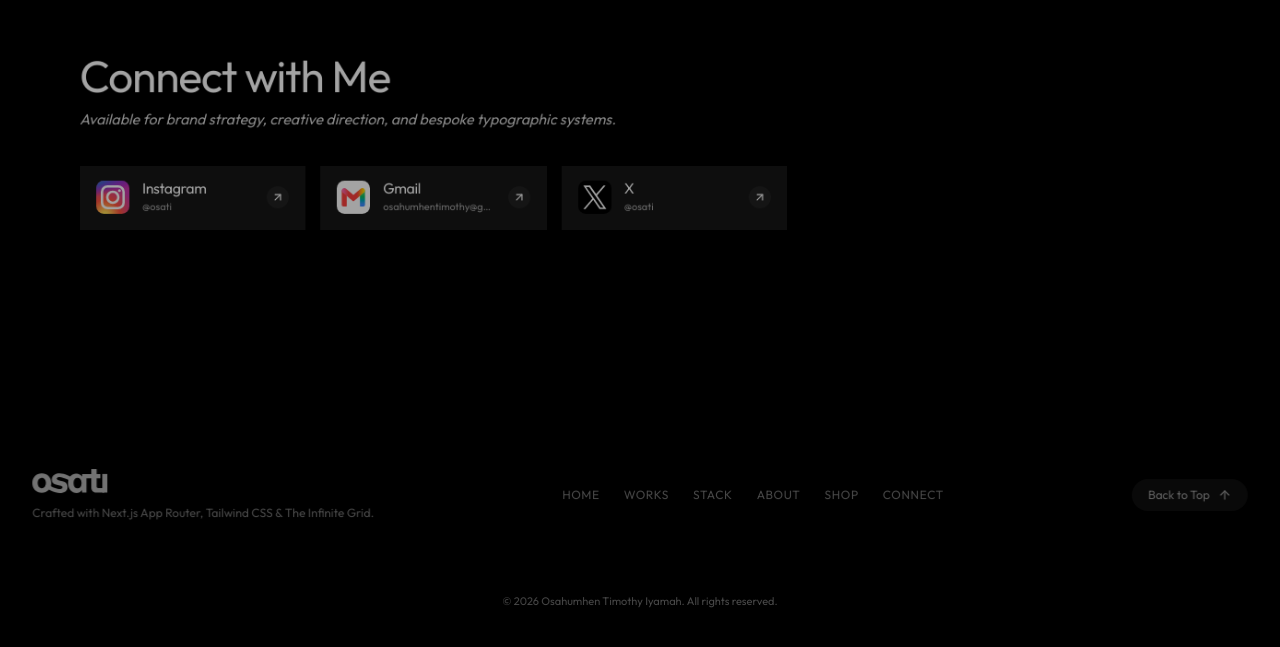
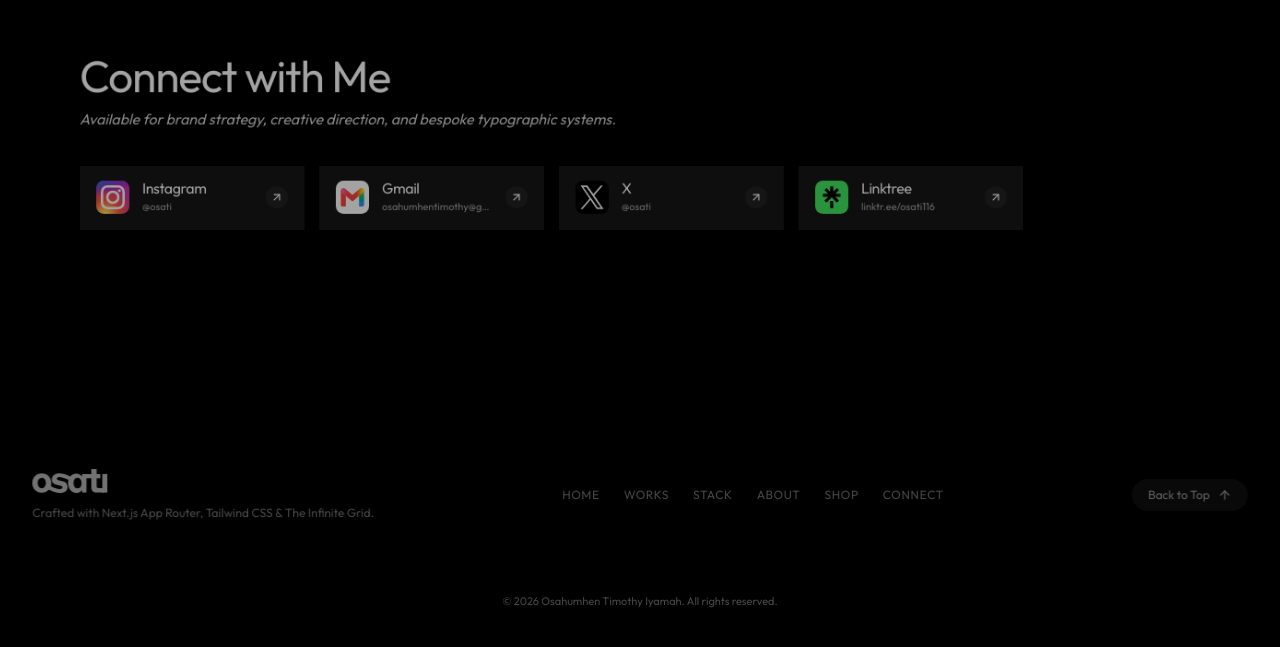
Before and after one commit to Osati116/osati-portfolio, a Next.js app: page / in a window 1280 px wide. Shown: the part 3358-4005 px from the top of the page. Built offline with nearby package versions, Linux system fonts and the light colour scheme; no server answers.

Commit message:
feat(connect): add Linktree channel with official branding and 4-column layout

```diff
--- a/components/sections/connect-section.tsx
+++ b/components/sections/connect-section.tsx
@@ -138,6 +138,19 @@ function XFullColorLogo({ className = "w-8 h-8" }: { className?: string }) {
   );
 }
 
+// Official Full-Colour Linktree Logo (Vibrant Neon Green Squircle with Black Branch Vector)
+function LinktreeFullColorLogo({ className = "w-8 h-8" }: { className?: string }) {
+  return (
+    <svg viewBox="0 0 24 24" className={className} role="img" aria-label="Linktree">
+      {/* Official Linktree Neon Green Squircle Tile matching Instagram, Gmail, and X */}
+      <rect width="24" height="24" rx="5.5" fill="#43E660" />
+      <g transform="translate(4.2, 4.2) scale(0.65)" fill="#000000">
+        <path d="m13.73635 5.85251 4.00467-4.11665 2.3248 2.3808-4.20064 4.00466h5.9085v3.30473h-5.9365l4.22865 4.10766-2.3248 2.3338L12.0005 12.099l-5.74052 5.76852-2.3248-2.3248 4.22864-4.10766h-5.9375V8.12132h5.9085L3.93417 4.11666l2.3248-2.3808 4.00468 4.11665V0h3.4727zm-3.4727 10.30614h3.4727V24h-3.4727z" />
+      </g>
+    </svg>
+  );
+}
+
 // Configurable channels - URLs will be replaced once provided by user
 export const CONNECT_CHANNELS: ConnectChannel[] = [
   {
@@ -164,6 +177,14 @@ export const CONNECT_CHANNELS: ConnectChannel[] = [
     actionText: "Follow",
     icon: XFullColorLogo,
   },
+  {
+    id: "linktree",
+    name: "Linktree",
+    handle: "linktr.ee/osati116",
+    href: "https://linktr.ee/osati116",
+    actionText: "Connect",
+    icon: LinktreeFullColorLogo,
+  },
 ];
 
 export function ConnectSection() {
@@ -174,8 +195,11 @@ export function ConnectSection() {
     <section
       ref={sectionRef}
       id="connect"
-      className="w-full max-w-7xl mx-auto px-4 sm:px-6 lg:px-8 py-14 sm:py-20 scroll-mt-24 overflow-hidden"
+      className="w-full max-w-7xl mx-auto px-4 sm:px-6 lg:px-8 py-14 sm:py-20 scroll-mt-24 overflow-hidden relative"
     >
+      {/* Anchor alias to support #contact deep linking seamlessly */}
+      <div id="contact" className="absolute -top-24 left-0 pointer-events-none" />
+
       <motion.div
         style={{ scale, opacity }}
         className="origin-center w-full will-change-transform"
@@ -190,8 +214,8 @@ export function ConnectSection() {
           </p>
         </div>
 
-        {/* Compact 3-Column Connect Grid */}
-        <div className="grid grid-cols-1 sm:grid-cols-3 gap-3.5 sm:gap-4 max-w-3xl">
+        {/* Compact 4-Column Connect Grid */}
+        <div className="grid grid-cols-1 sm:grid-cols-2 lg:grid-cols-4 gap-3.5 sm:gap-4 max-w-5xl">
           {CONNECT_CHANNELS.map((channel) => {
             const Icon = channel.icon;
             const isEmail = channel.href.startsWith("mailto:");
```
